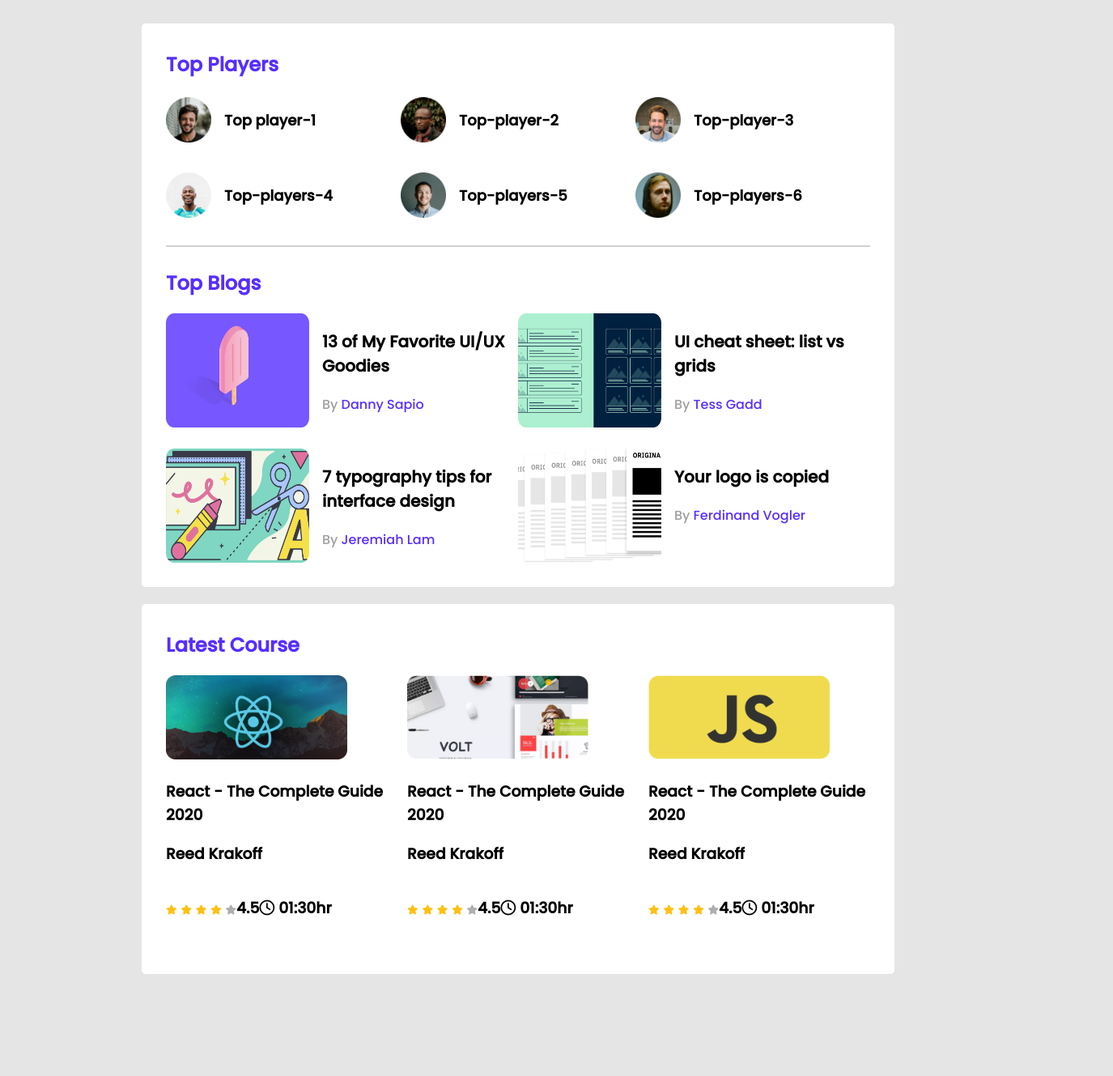
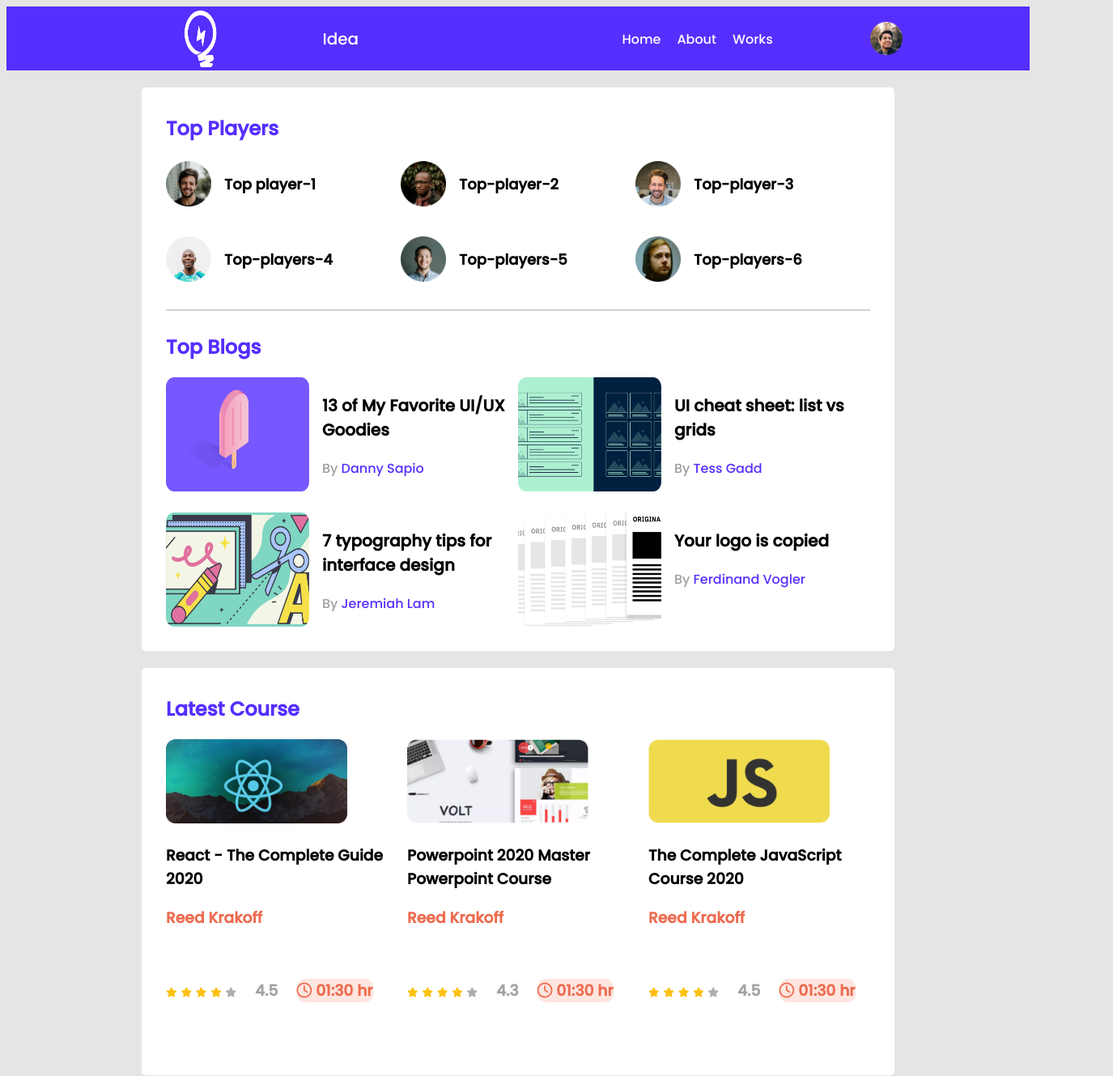
Before and after one commit to Anik-Acharjee/Leader-Board-CSS3, a plain HTML site: page index.html in a window 1280 px wide. Shown: the whole page at 81% size, 1375 px wide, since content can reach past the window. Before the commit the page ends 1211 px from the top, so only its background shows below. Drawn offline with Linux system fonts and the light colour scheme.

Commit message:
Leader-Board

```diff
--- a/css/style.css
+++ b/css/style.css
@@ -4,6 +4,55 @@ body{
     font-family: 'Poppins', sans-serif;
     background-color: #E5E5E5;
 }
+
+/* Header start */
+
+nav{
+    display: flex;
+    background-color: #562EFF;
+    align-items: center;
+}
+
+nav a{
+    color: #FFFFFF;
+    text-decoration: none;
+    font-size: 16px;
+
+}
+nav img, .logo{
+    width: 40.42px;
+    padding-left: 110px;
+    display: flex;
+
+}
+
+nav p{
+    font-size: 20px;
+    color: #Ffffff;
+}
+
+nav img, .profile{
+    padding-right: 130px;
+}
+.navigation{
+    display: flex;
+    text-decoration: none;
+    padding-left: 600px;
+}
+.navigation li{
+    list-style: none;
+    margin: 10px;
+    font-size: 18px;
+}
+
+/* header end */
+
+
+
+
+/* main start */
+
+
 .container{
     background-color: #FFFFFF;
     width: 870px;
@@ -92,6 +141,20 @@ hr{
     display: flex;
     align-items: center;
 }
+.course-author{
+    color: #ED6B4F;
+}
+
+.course-duration{
+    color: #ED6B4F;
+    background-color: #FEE5DF;
+    border-radius: 10px;
+}
+
+.rating{
+    color: #A2A2A2;
+    padding: 23px;
+}
 .fa-star{
     font-size: 12px;
 }
@@ -102,6 +165,9 @@ hr{
     color: #AEAEAE;
 }
 
+/* main end */
+
+
 
 /*-----------------
    media queary
@@ -110,6 +176,13 @@ hr{
 
 /* mobile device */
 @media only screen and (max-width:688px) {
+
+    header{
+        width: 100%;
+    }
+    .nav{
+        grid-template-columns: repeat(1,1fr);
+    }
     .container{
         width: 100%;
     }
--- a/index.html
+++ b/index.html
@@ -15,8 +15,24 @@
 <body>
     <!-- header -->
     <header>
+        <nav>
+            <div class="logo">
+                <img src="img/icons/logo.png" alt="">
+                <p>Idea</p>
+            </div>
 
+            <ul class="navigation">
+                <li><a href="">Home</a></li>
+                <li><a href="">About</a></li>
+                <li><a href="">Works</a></li>
+            </ul>
+            <div class="profile">
+                <img src="img/icons/profile.png" alt="">
+            </div>
+        </nav>
     </header>
+
+
     <main>
         <!-- top players and blogs -->
         <section class="container">
@@ -106,10 +122,10 @@
                                         <i class="fas fa-star filled"></i>
                                         <i class="fas fa-star empty"></i>
                                     </div>
-                                    <p>4.5</p>
+                                    <p class="rating">4.5</p>
                                     <div class="course-duration">
                                         <i class="far fa-clock"></i>
-                                        01:30hr
+                                        01:30 hr
                                     </div>
                                 </div>
                             </h3>
@@ -120,7 +136,7 @@
                     <div class="course-banner">
                         <img src="img/courses/course-2.png" alt="">
                         <div class="course-detail">
-                            <h3 class="course-title">React - The Complete Guide 2020
+                            <h3 class="course-title">Powerpoint 2020 Master Powerpoint Course
                                 <p class="course-author">Reed Krakoff</p>
                                 <div class="course-info">
                                     <div>
@@ -130,10 +146,10 @@
                                         <i class="fas fa-star filled"></i>
                                         <i class="fas fa-star empty"></i>
                                     </div>
-                                    <p>4.5</p>
+                                    <p class="rating">4.3</p>
                                     <div class="course-duration">
                                         <i class="far fa-clock"></i>
-                                        01:30hr
+                                        01:30 hr
                                     </div>
                                 </div>
                             </h3>
@@ -144,7 +160,7 @@
                     <div class="course-banner">
                         <img src="img/courses/course-3.png" alt="">
                         <div class="course-detail">
-                            <h3 class="course-title">React - The Complete Guide 2020
+                            <h3 class="course-title">The Complete JavaScript Course 2020
                                 <p class="course-author">Reed Krakoff</p>
                                 <div class="course-info">
                                     <div>
@@ -154,10 +170,10 @@
                                         <i class="fas fa-star filled"></i>
                                         <i class="fas fa-star empty"></i>
                                     </div>
-                                    <p>4.5</p>
+                                    <p class="rating">4.5</p>
                                     <div class="course-duration">
                                         <i class="far fa-clock"></i>
-                                        01:30hr
+                                        01:30 hr
                                     </div>
                                 </div>
                             </h3>
```
